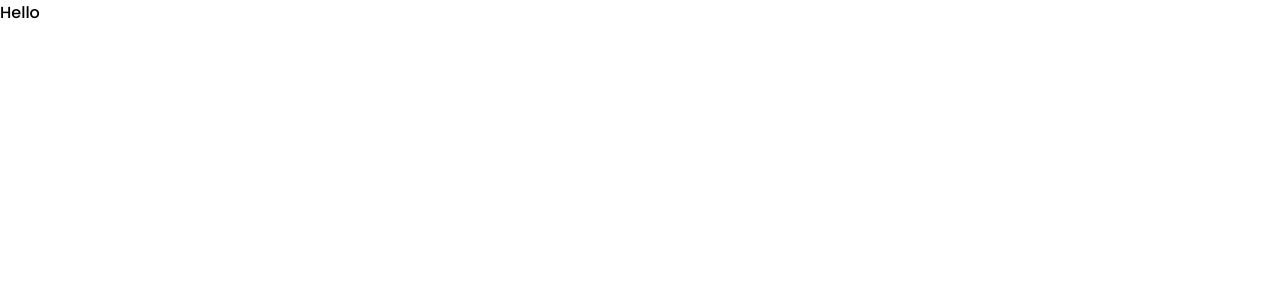
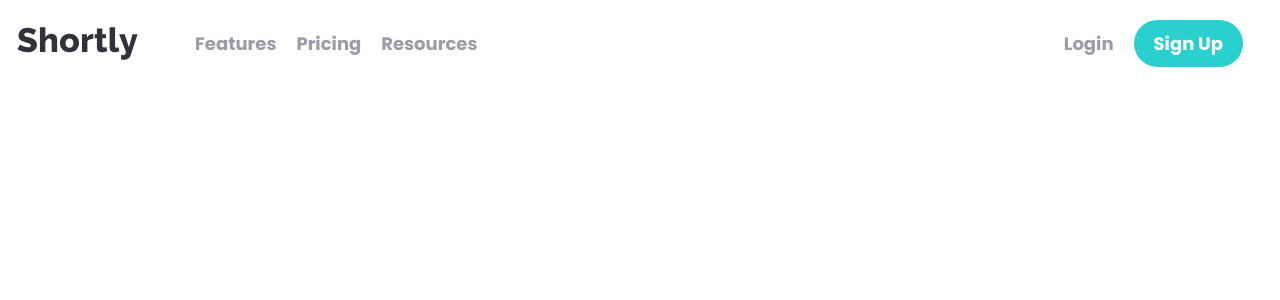
Before and after one commit to starskynder/url-shortening-api, a React (Create React App) app: page / in a window 1280 px wide. Shown: the top 300 px of the page. Built offline with nearby package versions, Linux system fonts and the light colour scheme.

Commit message:
Styles navigation

```diff
--- a/src/App.js
+++ b/src/App.js
@@ -1,11 +1,16 @@
 import React from "react";
-
+import Navbar from "./components/Navbar";
 import "./sass/main.scss";
+import logo from "./images/logo.svg";
 
 function App() {
   return (
     <div className="App">
-      <p> Hello</p>
+      <Navbar
+        sections={["features", "pricing", "resources"]}
+        logo={logo}
+        login={true}
+      />
     </div>
   );
 }
--- a/src/sass/base/_base.scss
+++ b/src/sass/base/_base.scss
@@ -27,7 +27,8 @@ img {
   max-width: 100%;
   height: auto;
 }
-
+/*
 p {
   font-size: 1.6rem;
 }
+ */
--- /dev/null
+++ b/src/sass/components/_buttons.scss
@@ -0,0 +1,30 @@
+// BUTTONS
+.btn__login {
+  background-color: transparent;
+  color: $white;
+  border: none;
+  font-size: 1.8rem;
+  text-transform: capitalize;
+  font-family: inherit;
+  display: block;
+  padding: 1rem 2rem;
+  text-align: center;
+  font-weight: inherit;
+  margin: 1rem 0;
+
+  margin: 1rem auto;
+  max-width: 60rem;
+  width: 90%;
+  @media screen and (min-width: 75em) {
+    color: $graysh-violet;
+    margin: 0;
+    width: auto;
+  }
+}
+
+.btn__signup {
+  @extend .btn__login;
+  border-radius: 30px;
+  background-color: $cyan;
+  color: $white;
+}
--- /dev/null
+++ b/src/sass/layout/_navbar.scss
@@ -0,0 +1,131 @@
+// NAVBAR
+.nav {
+  background-color: $white;
+  list-style-type: none;
+  margin: 0;
+  padding: 0;
+  display: flex;
+  flex-flow: column nowrap;
+  background-color: $darkviolet;
+
+  @media screen and (min-width: 75em) {
+    flex-flow: row wrap;
+    align-items: center;
+    justify-content: flex-start;
+    background-color: transparent;
+  }
+
+  &__navigation {
+    flex: 100%;
+    display: flex;
+    flex-flow: row nowrap;
+    align-items: center;
+    background-color: $white;
+    padding: 1.7rem;
+
+    @media screen and (min-width: 75em) {
+      flex: initial;
+    }
+  }
+
+  &__login {
+    display: flex;
+    flex-flow: column nowrap;
+    font-weight: bold;
+    padding: 1.7rem;
+    margin: 0 2rem;
+    background-color: $darkviolet;
+    @media screen and (min-width: 75em) {
+      flex-flow: row nowrap;
+      background-color: transparent;
+      align-items: center;
+      border-radius: none;
+      margin-left: auto;
+    }
+  }
+
+  &__list {
+    background-color: $darkviolet;
+    list-style-type: none;
+    margin: 0;
+    padding: 1rem;
+    display: flex;
+    flex-flow: column nowrap;
+    border-radius: 10px 10px 0 0;
+    margin: 0 2rem;
+
+    text-transform: capitalize;
+
+    @media screen and (min-width: 75em) {
+      flex-flow: row wrap;
+      background-color: transparent;
+      border-radius: none;
+      align-items: center;
+    }
+  }
+
+  &__item {
+    text-align: center;
+    padding: 1rem;
+    font-weight: bold;
+    margin: 1rem auto;
+    max-width: 60rem;
+    width: 100%;
+
+    @media screen and (min-width: 75em) {
+      width: auto;
+    }
+  }
+
+  &__item:last-of-type {
+    border-bottom: 1px solid $graysh-violet;
+    @media screen and (min-width: 75em) {
+      border-bottom: none;
+    }
+  }
+
+  &__link {
+    display: block;
+    font-size: 1.8rem;
+    text-decoration: none;
+
+    &:link,
+    &:visited {
+      color: $white;
+
+      @media screen and (min-width: 75em) {
+        color: $graysh-violet;
+      }
+    }
+  }
+
+  &__link:last-of-type {
+    @media screen and (min-width: 75em) {
+      margin-right: auto;
+    }
+  }
+
+  &__logo {
+    margin-right: auto;
+    display: inline-block;
+
+    @media screen and (min-width: 75em) {
+      margin-right: 0;
+    }
+  }
+
+  &__btn {
+    border: none;
+    background-color: transparent;
+    display: block;
+  }
+
+  &__btn--line {
+    content: "";
+    display: block;
+    height: 4px;
+    width: 30px;
+    background-color: $graysh-violet;
+    margin: 9px;
+  }
+}
--- a/src/sass/main.scss
+++ b/src/sass/main.scss
@@ -1,3 +1,5 @@
 @import "./abstracts/variables";
 @import "./abstracts/mixins";
 @import "./base/base";
+@import "./components/buttons";
+@import "./layout/navbar";
```
